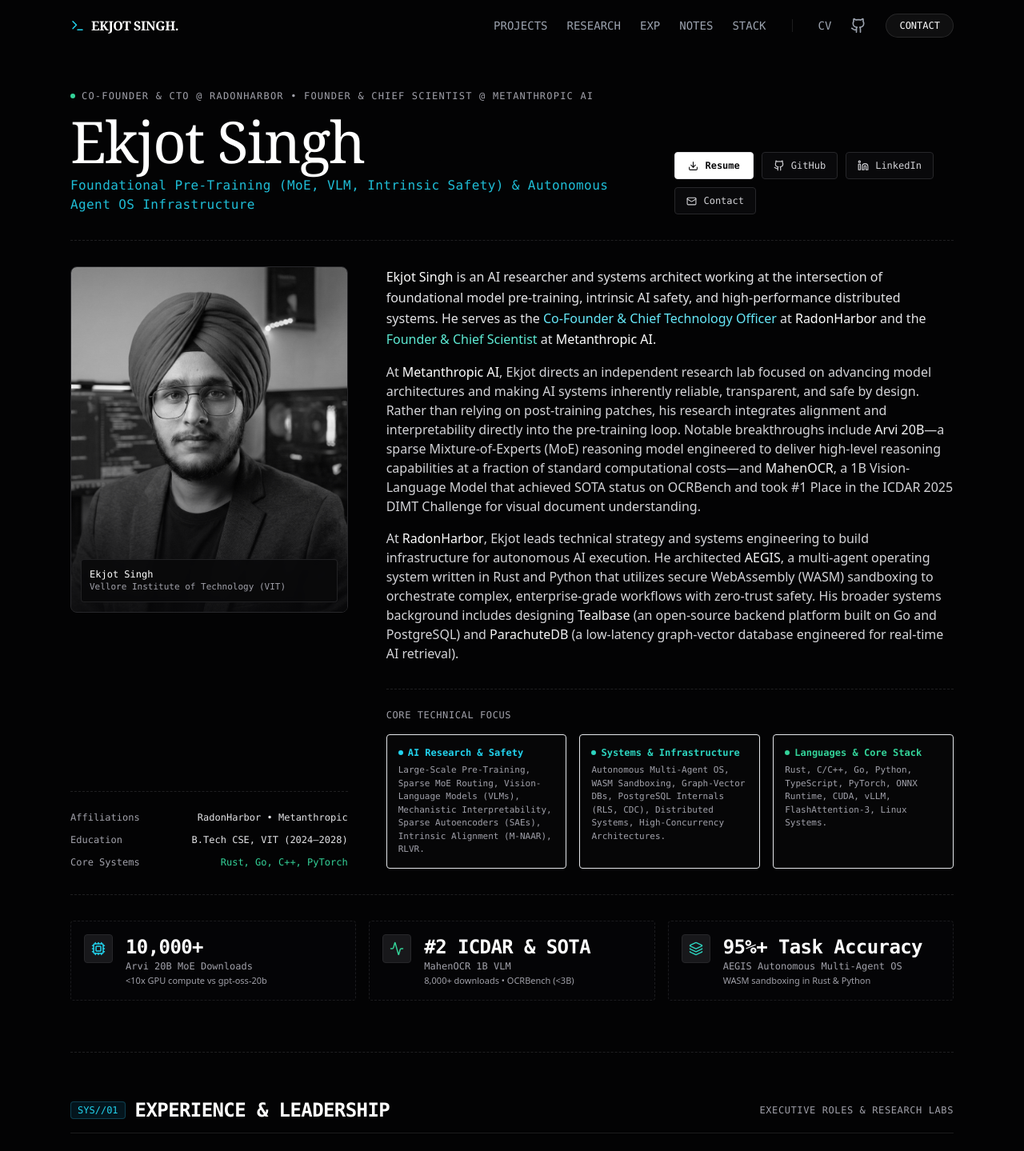
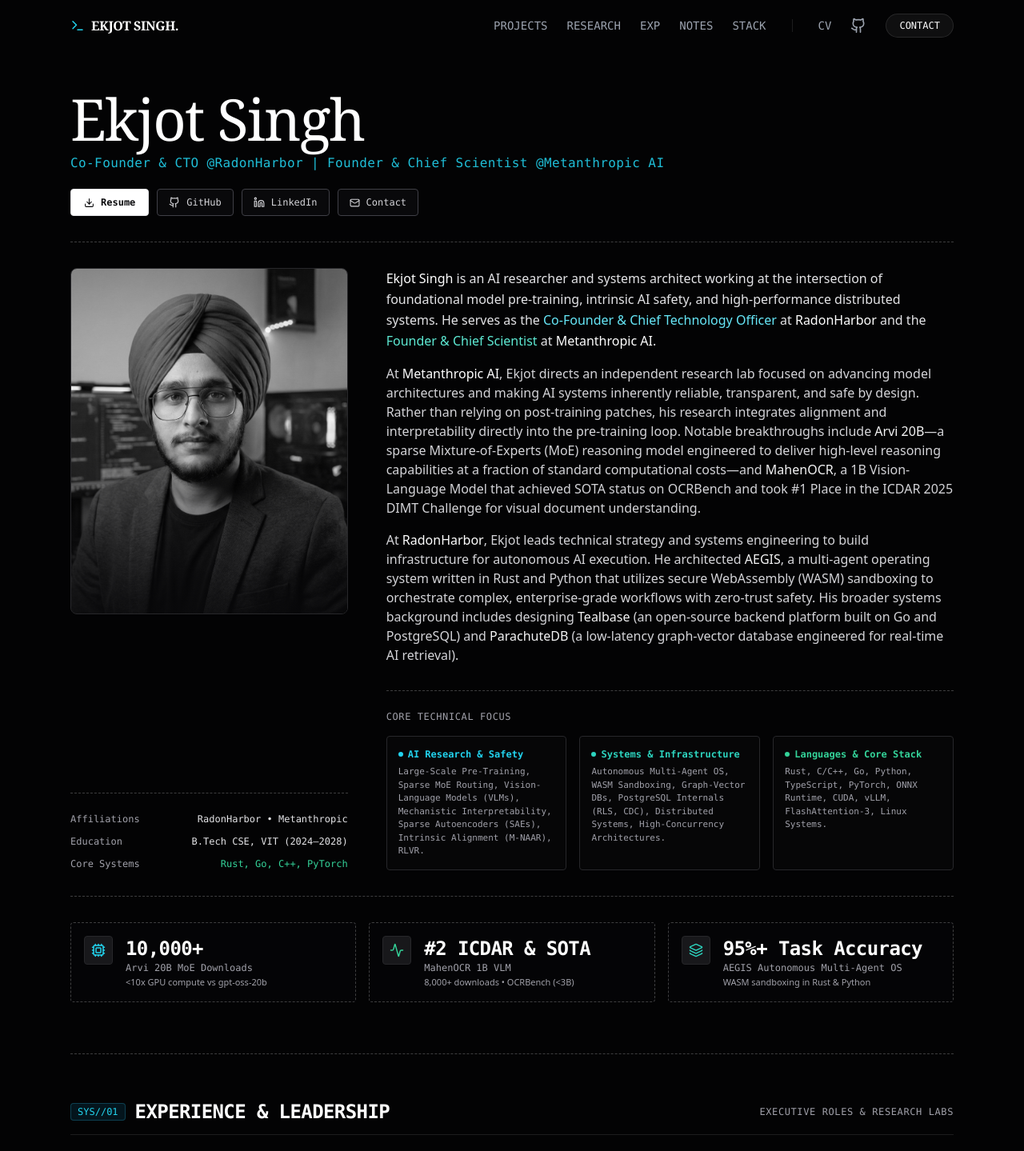
Before and after one commit to ekjotsinghmakhija/website, a Next.js app: page / in a window 1280 px wide. Shown: the top 1439 px of the page at 80% size. Built offline with nearby package versions, Linux system fonts and the light colour scheme.

Commit message:
style: full-width roles subtitle with stacked action buttons and pronounced dashed separators

```diff
--- a/src/app/globals.css
+++ b/src/app/globals.css
@@ -5,6 +5,17 @@
 :root {
   --background: #030304;
   --foreground: #ededed;
+}
+
+/* Enhancing border-dashed to be clearly visible, crisper, and larger ascii-style dash pattern */
+.border-dashed {
+  border-style: dashed !important;
+}
+
+@layer utilities {
+  .border-dashed {
+    border-color: rgba(212, 212, 216, 0.28);
+  }
 }
 
 body {
--- a/src/components/sections/BentoHero.tsx
+++ b/src/components/sections/BentoHero.tsx
@@ -9,26 +9,19 @@ import { SOCIALS } from "@/lib/socials";
 
 export default function BentoHero() {
     return (
-    <section className="pt-28 pb-16 border-b border-dashed border-zinc-800/80">
-      {/* Top Header: Name, Direct Roles & Quick CTAs */}
-      <div className="flex flex-col lg:flex-row lg:items-end justify-between gap-6 pb-8 border-b border-dashed border-zinc-800/80">
+        <section className="pt-28 pb-16 border-b border-dashed border-zinc-700/80">
+            {/* Top Header: Name, Full-Width Subtitle & Buttons */}
+            <div className="flex flex-col gap-5 pb-8 border-b border-dashed border-zinc-700/80">
                 <div>
-          <div className="flex items-center gap-2 mb-3">
-            <span className="h-1.5 w-1.5 rounded-full bg-emerald-400" />
-            <span className="text-xs font-mono uppercase tracking-widest text-zinc-400">
-              Co-Founder & CTO @ RadonHarbor • Founder & Chief Scientist @ Metanthropic AI
-            </span>
-          </div>
-
                     <h1 className="text-4xl sm:text-6xl md:text-7xl font-serif font-normal tracking-tight text-white">
                         Ekjot Singh
                     </h1>
-          <p className="mt-2 text-sm sm:text-base font-mono text-cyan-400/90 tracking-wide">
-            Foundational Pre-Training (MoE, VLM, Intrinsic Safety) & Autonomous Agent OS Infrastructure
+                    <p className="mt-2 text-sm sm:text-base font-mono text-cyan-400/90 tracking-wide w-full">
+                        Co-Founder & CTO @RadonHarbor | Founder & Chief Scientist @Metanthropic AI
                     </p>
                 </div>
 
-        {/* Action Buttons */}
+                {/* Action Buttons: placed directly below */}
                 <div className="flex flex-wrap items-center gap-2.5">
                     <a
                         href="/resume.pdf"
@@ -41,7 +34,7 @@ export default function BentoHero() {
                         href={SOCIALS.github}
                         target="_blank"
                         rel="noreferrer"
-            className="inline-flex items-center gap-2 px-3.5 py-2 rounded border border-zinc-800 bg-zinc-950 text-zinc-300 text-xs font-mono hover:text-white hover:border-zinc-700 transition-colors"
+                        className="inline-flex items-center gap-2 px-3.5 py-2 rounded border border-zinc-700 bg-zinc-950 text-zinc-300 text-xs font-mono hover:text-white hover:border-zinc-500 transition-colors"
                     >
                         <GithubIcon size={14} /> GitHub
                     </a>
@@ -49,13 +42,13 @@ export default function BentoHero() {
                         href={SOCIALS.linkedin}
                         target="_blank"
                         rel="noreferrer"
-            className="inline-flex items-center gap-2 px-3.5 py-2 rounded border border-zinc-800 bg-zinc-950 text-zinc-300 text-xs font-mono hover:text-white hover:border-zinc-700 transition-colors"
+                        className="inline-flex items-center gap-2 px-3.5 py-2 rounded border border-zinc-700 bg-zinc-950 text-zinc-300 text-xs font-mono hover:text-white hover:border-zinc-500 transition-colors"
                     >
                         <LinkedinIcon size={14} /> LinkedIn
                     </a>
                     <a
                         href={SOCIALS.email}
-            className="inline-flex items-center gap-2 px-3.5 py-2 rounded border border-zinc-800 bg-zinc-950 text-zinc-300 text-xs font-mono hover:text-white hover:border-zinc-700 transition-colors"
+                        className="inline-flex items-center gap-2 px-3.5 py-2 rounded border border-zinc-700 bg-zinc-950 text-zinc-300 text-xs font-mono hover:text-white hover:border-zinc-500 transition-colors"
                     >
                         <Mail size={13} /> Contact
                     </a>
@@ -77,15 +70,12 @@ export default function BentoHero() {
                             />
                             <div className="absolute inset-0 bg-gradient-to-t from-zinc-950/80 via-transparent to-transparent pointer-events-none" />
 
-              <div className="absolute bottom-3 left-3 right-3 p-2.5 rounded bg-zinc-950/90 border border-zinc-800/80 backdrop-blur-sm">
-                <div className="text-xs font-mono font-medium text-white">Ekjot Singh</div>
-                <div className="text-[11px] font-mono text-zinc-400">Vellore Institute of Technology (VIT)</div>
-              </div>
+
                         </div>
                     </div>
 
                     {/* Quick Metrics Ribbon under portrait */}
-          <div className="mt-6 pt-6 border-t border-dashed border-zinc-800/80 space-y-3 font-mono text-xs text-zinc-400">
+                    <div className="mt-6 pt-6 border-t border-dashed border-zinc-700/80 space-y-3 font-mono text-xs text-zinc-400">
                         <div className="flex justify-between items-center">
                             <span className="text-zinc-400">Affiliations</span>
                             <span className="text-zinc-200">RadonHarbor • Metanthropic</span>
@@ -118,13 +108,13 @@ export default function BentoHero() {
                     </div>
 
                     {/* Core Technical Focus - Clean Editorial Grid with Dashed Dividers */}
-          <div className="mt-8 pt-6 border-t border-dashed border-zinc-800/80">
+                    <div className="mt-8 pt-6 border-t border-dashed border-zinc-700/80">
                         <h3 className="text-xs font-mono uppercase tracking-wider text-zinc-400 mb-4">
                             Core Technical Focus
                         </h3>
 
                         <div className="grid grid-cols-1 md:grid-cols-3 gap-4 font-mono text-xs">
-              <div className="p-3.5 rounded bg-zinc-950/60 border border-zinc-850">
+                            <div className="p-3.5 rounded bg-zinc-950/60 border border-zinc-800">
                                 <div className="text-cyan-400 font-semibold mb-1.5 flex items-center gap-1.5">
                                     <span className="w-1.5 h-1.5 rounded-full bg-cyan-400" />
                                     AI Research & Safety
@@ -134,7 +124,7 @@ export default function BentoHero() {
                                 </p>
                             </div>
 
-              <div className="p-3.5 rounded bg-zinc-950/60 border border-zinc-850">
+                            <div className="p-3.5 rounded bg-zinc-950/60 border border-zinc-800">
                                 <div className="text-teal-400 font-semibold mb-1.5 flex items-center gap-1.5">
                                     <span className="w-1.5 h-1.5 rounded-full bg-teal-400" />
                                     Systems & Infrastructure
@@ -144,7 +134,7 @@ export default function BentoHero() {
                                 </p>
                             </div>
 
-              <div className="p-3.5 rounded bg-zinc-950/60 border border-zinc-850">
+                            <div className="p-3.5 rounded bg-zinc-950/60 border border-zinc-800">
                                 <div className="text-emerald-400 font-semibold mb-1.5 flex items-center gap-1.5">
                                     <span className="w-1.5 h-1.5 rounded-full bg-emerald-400" />
                                     Languages & Core Stack
@@ -159,8 +149,8 @@ export default function BentoHero() {
             </div>
 
             {/* Flagship Verification Metric Badges (Dashed Grid Row) */}
-      <div className="grid grid-cols-1 sm:grid-cols-3 gap-4 mt-8 pt-8 border-t border-dashed border-zinc-800/80">
-        <div className="flex items-start gap-4 p-4 rounded bg-zinc-950/40 border border-dashed border-zinc-800/70">
+            <div className="grid grid-cols-1 sm:grid-cols-3 gap-4 mt-8 pt-8 border-t border-dashed border-zinc-700/80">
+                <div className="flex items-start gap-4 p-4 rounded bg-zinc-950/40 border border-dashed border-zinc-700/90">
                     <div className="p-2 rounded bg-zinc-900 border border-zinc-800 text-cyan-400">
                         <Cpu size={18} />
                     </div>
@@ -171,7 +161,7 @@ export default function BentoHero() {
                     </div>
                 </div>
 
-        <div className="flex items-start gap-4 p-4 rounded bg-zinc-950/40 border border-dashed border-zinc-800/70">
+                <div className="flex items-start gap-4 p-4 rounded bg-zinc-950/40 border border-dashed border-zinc-700/90">
                     <div className="p-2 rounded bg-zinc-900 border border-zinc-800 text-emerald-400">
                         <Activity size={18} />
                     </div>
@@ -182,7 +172,7 @@ export default function BentoHero() {
                     </div>
                 </div>
 
-        <div className="flex items-start gap-4 p-4 rounded bg-zinc-950/40 border border-dashed border-zinc-800/70">
+                <div className="flex items-start gap-4 p-4 rounded bg-zinc-950/40 border border-dashed border-zinc-700/90">
                     <div className="p-2 rounded bg-zinc-900 border border-zinc-800 text-teal-400">
                         <Layers size={18} />
                     </div>
```
Lines whose indentation alone changed are shown as unchanged.
